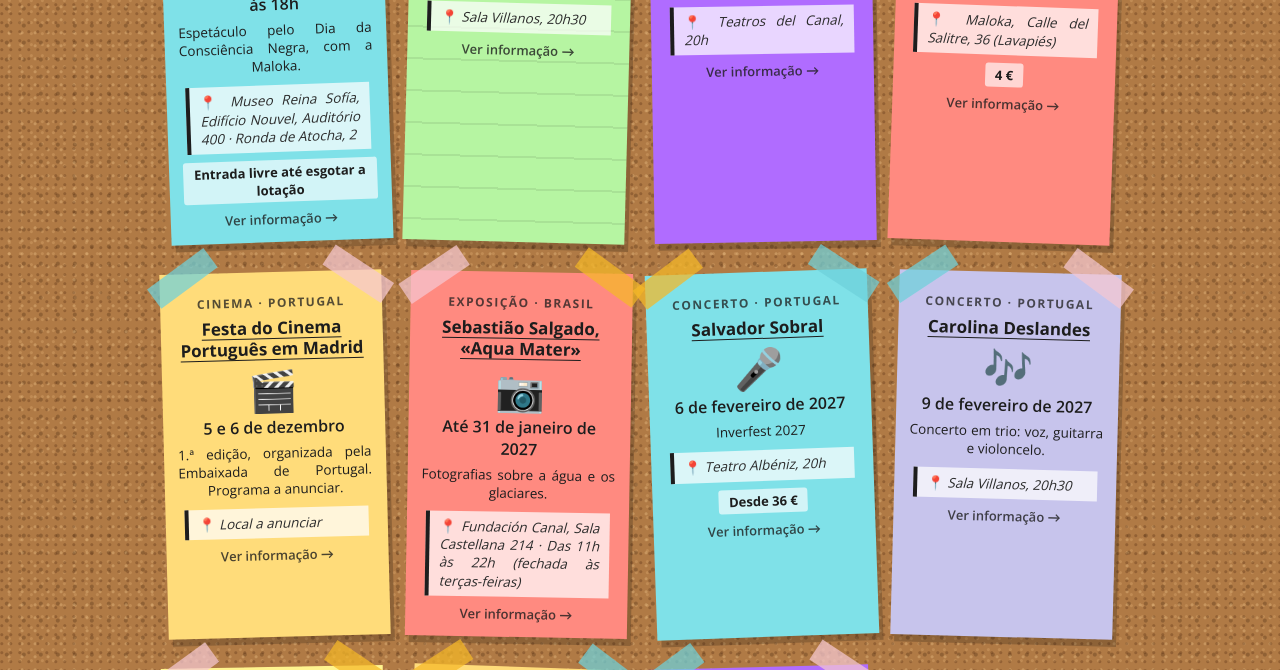
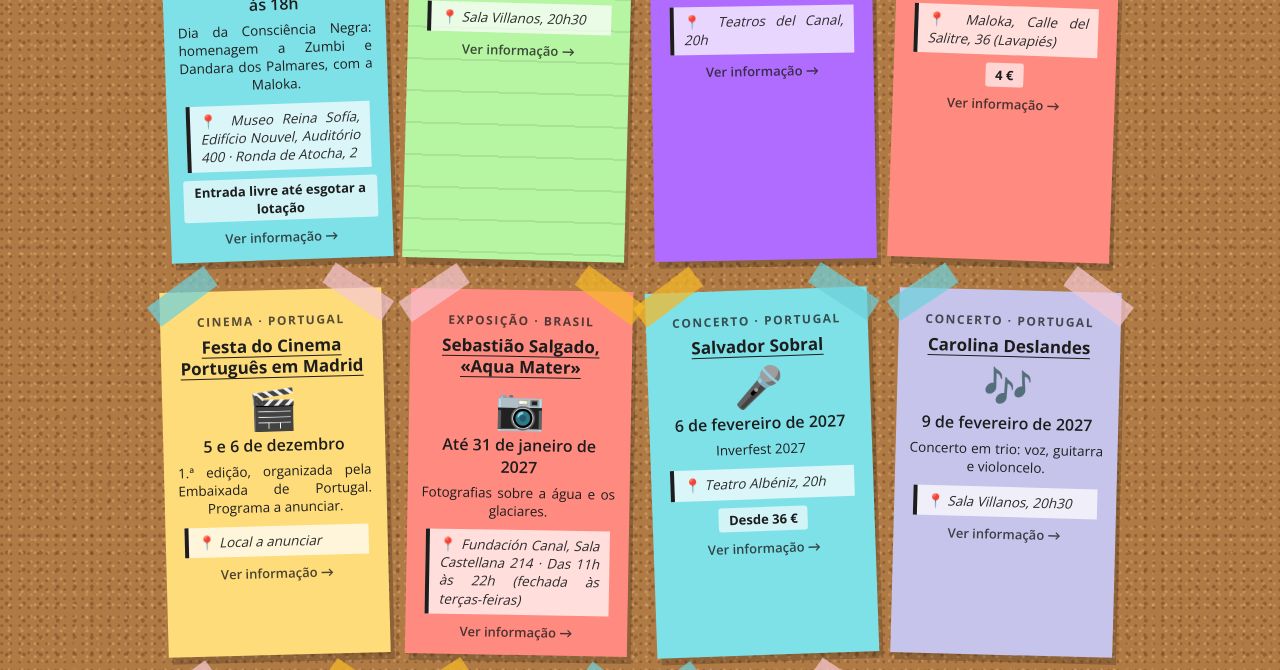
Before and after one commit to Par67/Avisos_Culturais_Madrid, a plain HTML site: page index.html in a window 1280 px wide. Shown: the part 430-1100 px from the top of the page. Drawn offline with nearby package versions, Linux system fonts and the light colour scheme.

Commit message:
Bahia: homenagem a Zumbi e Dandara

```diff
--- a/index.html
+++ b/index.html
@@ -113,7 +113,7 @@
       <h2>«Bahia, berço da cultura afro-brasileira»</h2>
       <div class="icone" aria-hidden="true">🪘</div>
       <div class="data">Hoje, 21 de novembro, às 18h</div>
-      <div class="desc">Espetáculo pelo Dia da Consciência Negra, com a Maloka.</div>
+      <div class="desc">Dia da Consciência Negra: homenagem a Zumbi e Dandara dos Palmares, com a Maloka.</div>
       <div class="local">Museo Reina Sofía, Edifício Nouvel, Auditório 400 · Ronda de Atocha, 2</div>
       <span class="extra">Entrada livre até esgotar a lotação</span>
       <span class="ver">Ver informação →</span></a>
@@ -232,7 +232,7 @@ var RESERVA = [
     "titulo": "«Bahia, berço da cultura afro-brasileira»",
     "icone": "🪘",
     "data": "Hoje, 21 de novembro, às 18h",
-    "descricao": "Espetáculo pelo Dia da Consciência Negra, com a Maloka.",
+    "descricao": "Dia da Consciência Negra: homenagem a Zumbi e Dandara dos Palmares, com a Maloka.",
     "local": "Museo Reina Sofía, Edifício Nouvel, Auditório 400 · Ronda de Atocha, 2",
     "extra": "Entrada livre até esgotar a lotação",
     "link": "https://museoreinasofia.es/en/activity/black-awareness-day-brazil",
```
